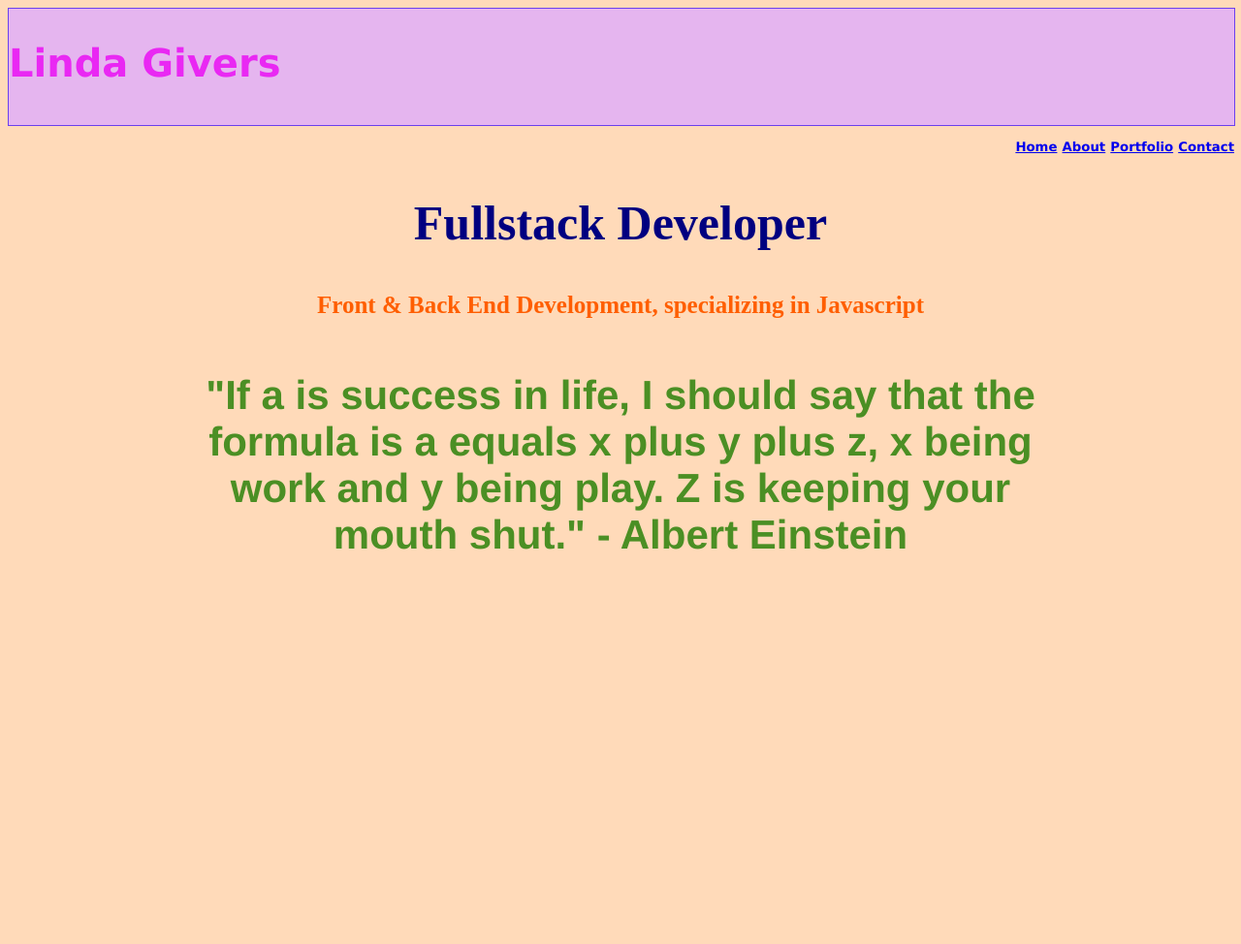
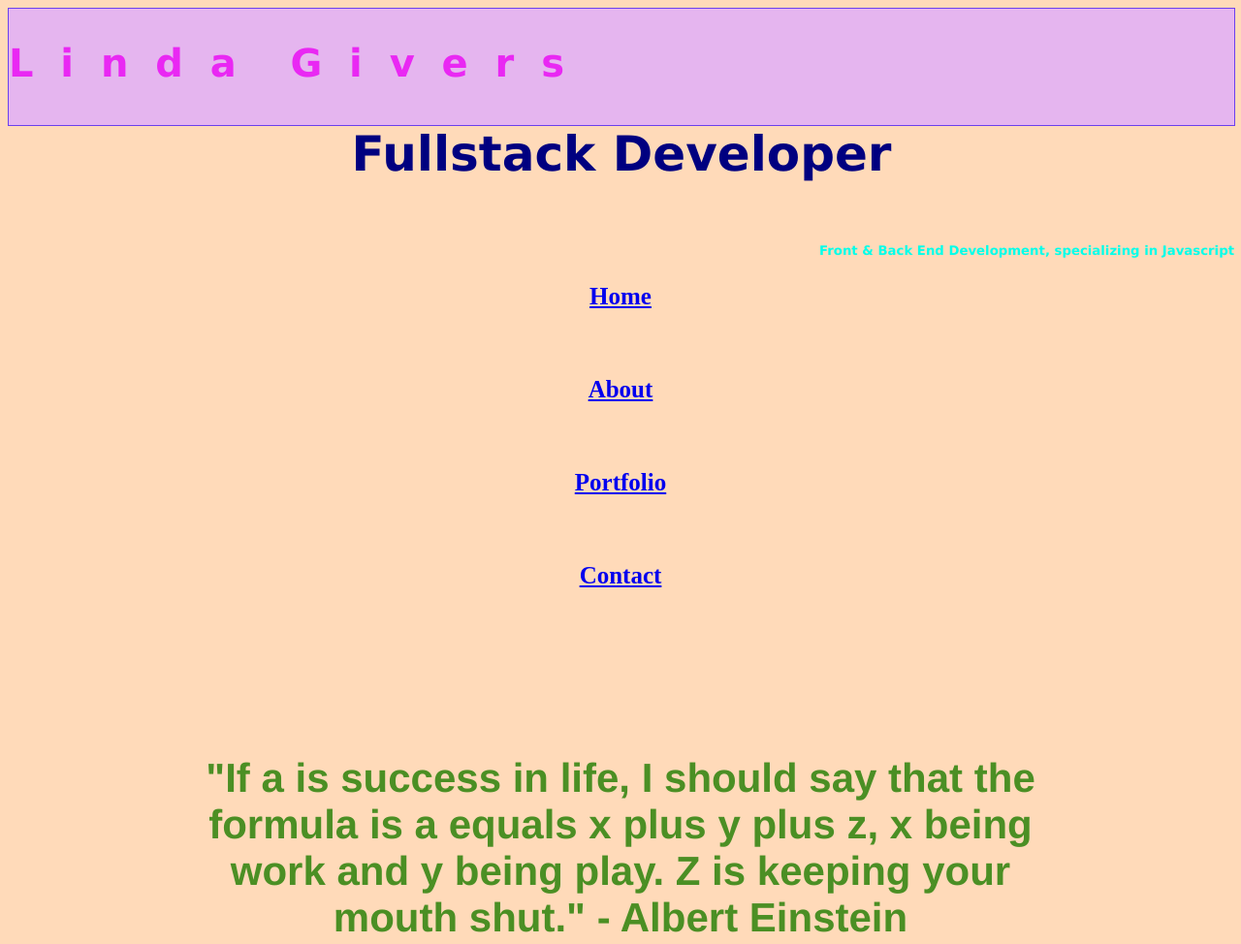
Before and after one commit to Java-Linda/personal_site, a plain HTML site: page index.html in a window 1280 px wide. Shown: the whole page at 97% size. Before the commit the page ends 800 px from the top, so only its background shows below. Drawn offline with Linux system fonts and the light colour scheme.

Commit message:
Changed home page with image and different styling

```diff
--- a/index.html
+++ b/index.html
@@ -5,20 +5,25 @@
     <title>Linda Givers</title>
 </head>
 <section class="Header">
-    <h1 class="h1">Linda Givers</h1>
-    <h5><a href="index.html">Home</a></h5>
-    <h5><a href="about.html">About</a></h5>
-    <h5><a href="portfolio.html">Portfolio</a></h5>
-    <h5><a href="contact.html">Contact</a></h5>
+    <h1 class="h1">L &nbsp;i &nbsp;n &nbsp;d &nbsp;a &nbsp; &nbsp;G &nbsp;i &nbsp;v &nbsp;e &nbsp;r &nbsp;s</h1>
+    <h2>Fullstack Developer</h2>
+    <h5>Front & Back End Development, specializing in Javascript</h5>
 
 </section>
 
 <body>
-
-    <h2>Fullstack Developer</h2>
     <div>
-        <h3>Front & Back End Development, specializing in Javascript</h3>
-
+        <h3><a href="index.html">Home</a></h3> &nbsp;
+        &nbsp; <h3><a href="about.html">About</a></h3> &nbsp;
+        &nbsp; <h3><a href="portfolio.html">Portfolio</a></h3> &nbsp;
+        &nbsp; <h3><a href="contact.html">Contact</a></h3>
+    </div>
+    <br/>
+    <br/>
+    <br/>
+    <br/>
+    <br/>
+    <div>
         <h4>"If a is success in life, I should say that the formula is a equals x plus y plus z, x being work and y being play. Z is keeping your mouth shut." - Albert Einstein</h4>
     </div>
     <br>
```
